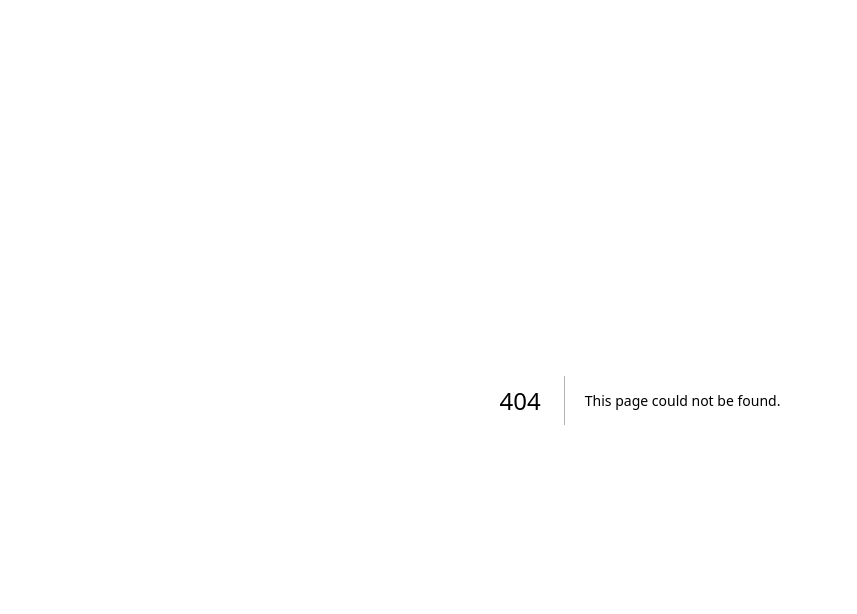
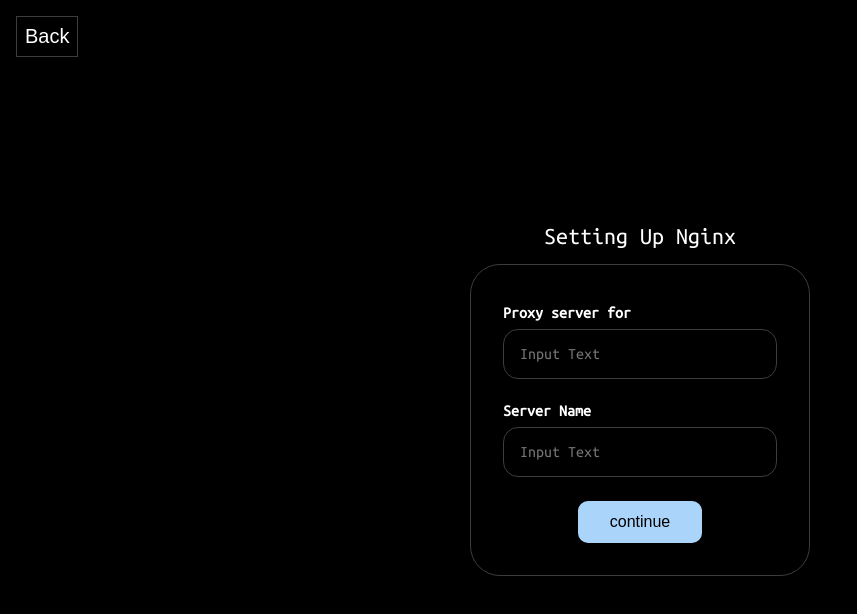
Before and after one commit to Mishalabdullah/beckn-onix-gui, a Next.js app in the folder onix-gui/: page /setup/nginx in a window 1280 px wide. Before the commit this address had no page. Shown: the top 614 px of the page, without its empty margins (0-857 px from the left). Built offline with nearby package versions, Linux system fonts and the light colour scheme.

Commit message:
basic UI

```diff
--- /dev/null
+++ b/onix-gui/app/setup/nginx/page.js
@@ -0,0 +1,99 @@
+"use client";
+
+import InputField from "@/components/InputField/InputField";
+import styles from "../../page.module.css";
+import { Ubuntu_Mono } from "next/font/google";
+import PrimaryButton from "@/components/Buttons/PrimaryButton";
+import { useState, useCallback } from "react";
+import { toast } from "react-toastify";
+
+const ubuntuMono = Ubuntu_Mono({
+  weight: "400",
+  style: "normal",
+  subsets: ["latin"],
+});
+
+export default function Nginx() {
+  const [serverName, setServerName] = useState("");
+  const [proxyname, setProxyName] = useState("");
+  const [buttonDisable, setButtonDisable] = useState(false);
+
+  const handleSubscriberUrlChange = (event) => {
+    setServerName(event.target.value);
+  };
+
+  const handleSubscriberIdChange = (event) => {
+    setProxyName(event.target.value);
+  };
+
+  const installBap = useCallback(async () => {
+    const toastId = toast.loading("Installing BAP...");
+    setButtonDisable(true);
+    try {
+      const response = await fetch("/api/install-bap");
+      if (response.ok) {
+        console.log("BPP installed successfully");
+        toast.update(toastId, {
+          render: "BPP installed successfully 👌",
+          type: "success",
+          isLoading: false,
+          autoClose: 5000,
+        });
+      } else {
+        console.error("Failed to install BAP");
+        toast.update(toastId, {
+          render: "Failed to install BAP 🤯",
+          type: "error",
+          isLoading: false,
+          autoClose: 5000,
+        });
+      }
+    } catch (error) {
+      console.error("An error occurred:", error);
+      toast.update(toastId, {
+        render: "Bap installation done",
+        type: "success",
+        isLoading: false,
+        autoClose: 5000,
+      });
+    }
+    setButtonDisable(false);
+  }, [serverName, proxyname]);
+
+  return (
+    <>
+      <main className={ubuntuMono.className}>
+        <div className={styles.mainContainer}>
+          <button
+            onClick={() => window.history.back()}
+            className={styles.backButton}
+          >
+            Back
+          </button>
+          <p className={styles.mainText}>Setting Up Nginx</p>
+          <div className={styles.formContainer}>
+            <InputField
+              label={"Proxy server for"}
+              value={proxyname}
+              onChange={handleSubscriberIdChange}
+            />
+            <InputField
+              label={"Server Name"}
+              value={serverName}
+              onChange={handleSubscriberUrlChange}
+            />
+
+            <div className={styles.buttonsContainer}>
+              {/* <SecondaryButton text={"Cancel"} /> */}
+              <PrimaryButton
+                disabled={buttonDisable}
+                onClick={installBap}
+                text={"Continue"}
+              />
+            </div>
+          </div>
+        </div>
+      </main>
+    </>
+  );
+}
```
